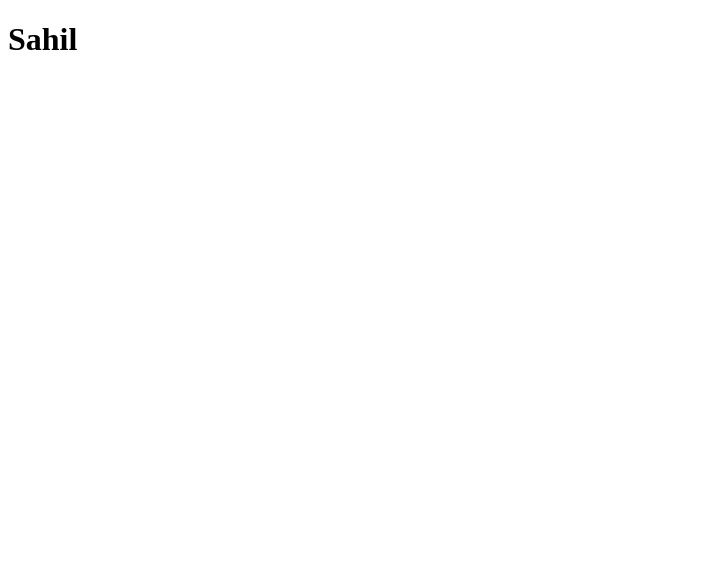
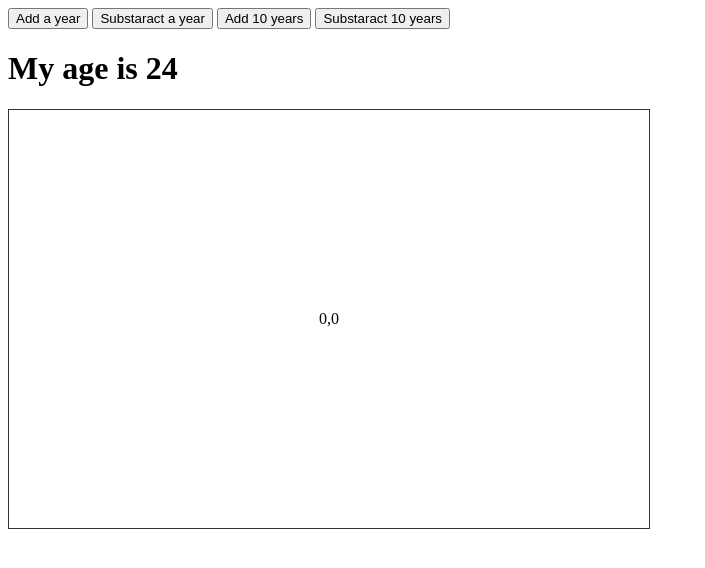
Before and after one commit to Greensahil/vuejs, a plain HTML site: page index.html in a window 1280 px wide. Shown: the whole page, without its empty margins (0-705 px from the left). Drawn offline with nearby package versions, Linux system fonts and the light colour scheme.

Commit message:
vue js event listeners

```diff
--- a/app.js
+++ b/app.js
@@ -1,6 +1,21 @@
 new Vue({
     el:'#vue-app',
     data:{
-        name:'Sahil'
-    }
-});
+        age:24,
+        x:0,
+        y:0
+    },
+    methods:{
+        add:function(inc){
+            this.age+=inc
+        },
+        subtract:function(dec){
+            this.age-=dec;
+        },
+        updateXY:function(event){
+            this.x= event.offsetX,
+            this.y=event.offsetY
+        }
+        }
+
+        });
--- a/index.html
+++ b/index.html
@@ -9,7 +9,18 @@
 </head>
 <body>
     <div id="vue-app">
-        <h1>{{ name }}</h1>
+        <button v-on:click="add(1)">Add a year</button>
+        <button v-on:click="subtract(1)">Substaract a year</button>
+        <button v-on:dblclick="add(10)">Add 10 years</button>
+        <button v-on:dblclick="subtract(10)">Substaract 10 years</button>
+        <h1>My age is {{age}}</h1>
+
+        <div id="canvas" v-on:mousemove="updateXY">
+                {{ x }},{{ y }}
+
+
+
+        </div>
 
     </div>
 
--- a/style.css
+++ b/style.css
@@ -0,0 +1,6 @@
+#canvas{
+    width: 600px;
+    padding: 200px 20px;
+    text-align: center;
+    border: 1px solid #333;
+}
```
